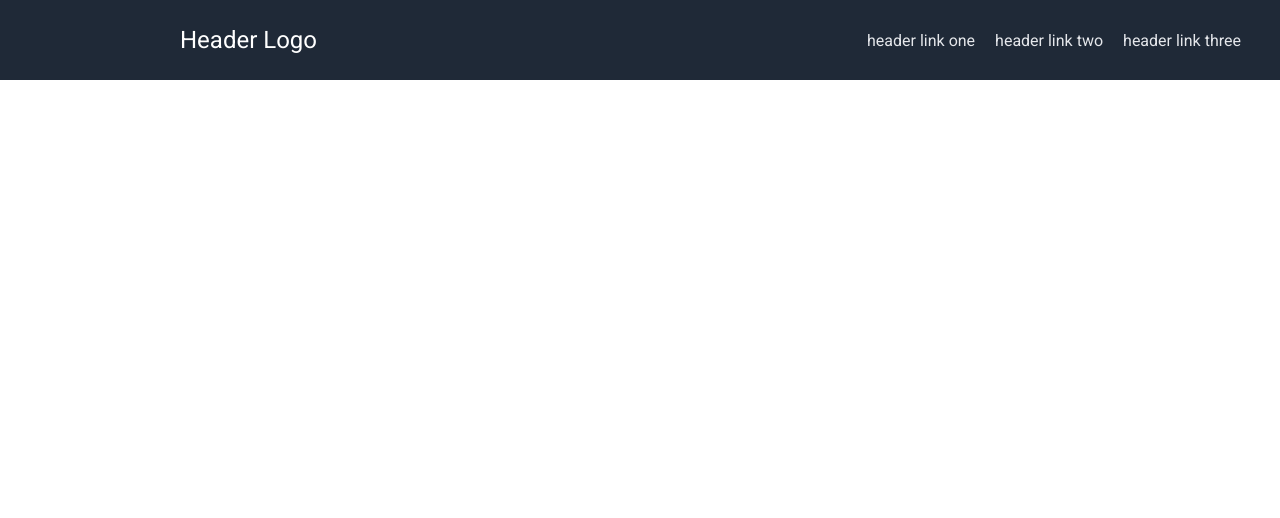
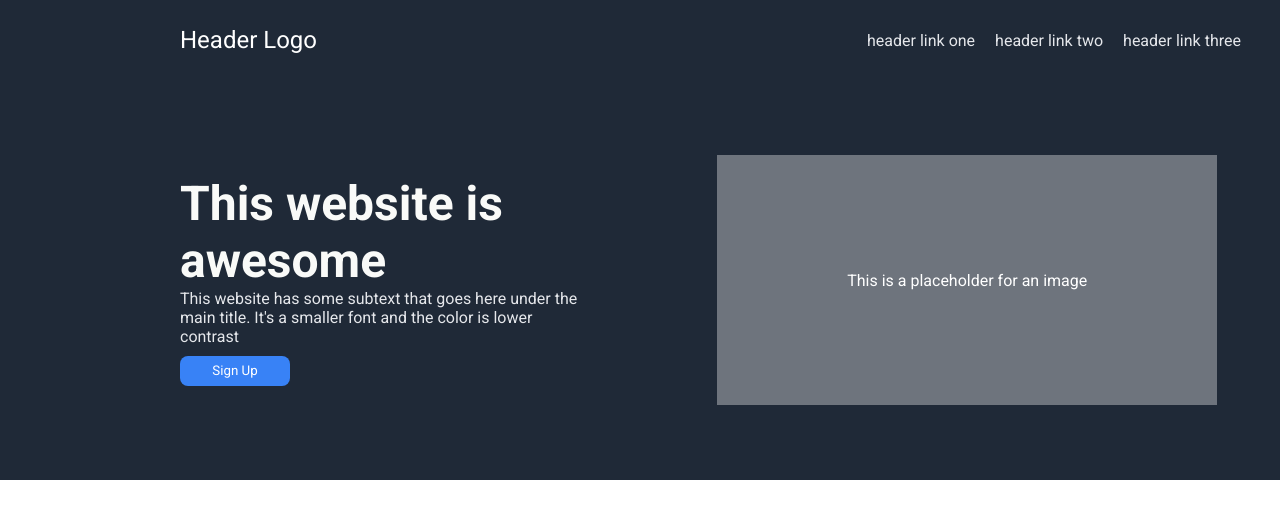
Before and after one commit to grouchomarxc137-star/landing_page, a plain HTML site: page index.html in a window 1280 px wide. Drawn offline with Linux system fonts and the light colour scheme.

Commit message:
Context: Working on the landing page webpage.
Changes:
	* Added the section : Main div section 1 and styled it.
	* Commented the css file for better readability

```diff
--- a/index.css
+++ b/index.css
@@ -1,8 +1,11 @@
+/* Global */
 *{
     margin: 0px;
     padding: 0px;
     font-family: "Roboto", sans-serif;
 }
+
+/* Header */
 .header-div{
     display: flex;
     align-items: center;
@@ -22,3 +25,41 @@
 .hp3{
     margin-right: 20px;
 }
+
+/* Main div section 1 */
+.m1-div{
+    height: 400px;
+    display: flex;
+    align-items: center;
+    background-color: #1F2937;
+}
+.m1-div-container1{
+    margin-left: 180px;
+}
+.m1-div h1{
+    font-size: 48px;
+    color: #F9FAF8;
+}
+.m1-div p{
+    font: 18px;
+    color: #E5E7EB;
+}
+.m1-div button{
+    background-color: #3882F6;
+    color: white;
+    width: 110px;
+    height: 30px;
+    border: none;
+    border-radius: 8px;
+    margin-top: 10px;
+}
+.img-plc{
+    margin-left: 140px;
+    display:flex;
+    justify-content: center;
+    align-items: center;
+    color:white;
+    width: 500px;
+    height: 250px;
+    background-color: #6e747d;
+}
--- a/index.html
+++ b/index.html
@@ -16,7 +16,19 @@
         <p class="hp3">header link two</p>
         <p class="hp4">header link three</p>
     </div>
-    <div></div>
+    <div class="m1-div">
+        <div class="m1-div-container1">
+            <h1>This website is <br>awesome</h1>
+            <p>This website has some subtext that goes here under
+                the<br> main title. It's a smaller font and the color is lower<br>
+                contrast
+            </p>
+            <button>Sign Up</button>
+        </div>
+        <div class="m1-div-container2">
+            <div class="img-plc">This is a placeholder for an image</div>
+        </div>
+    </div>
     <div></div>
     <div></div>
     <div></div>
```
